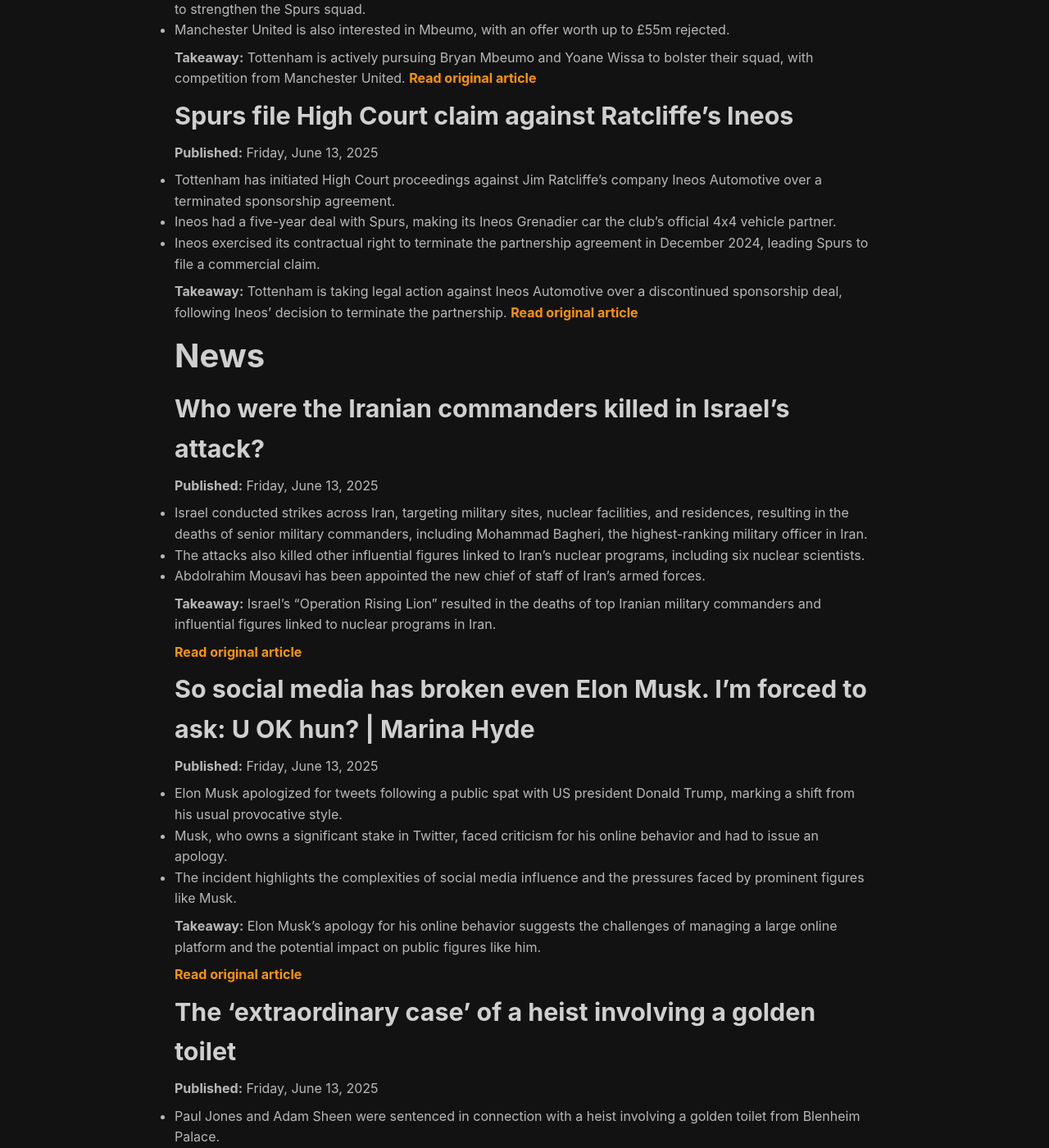
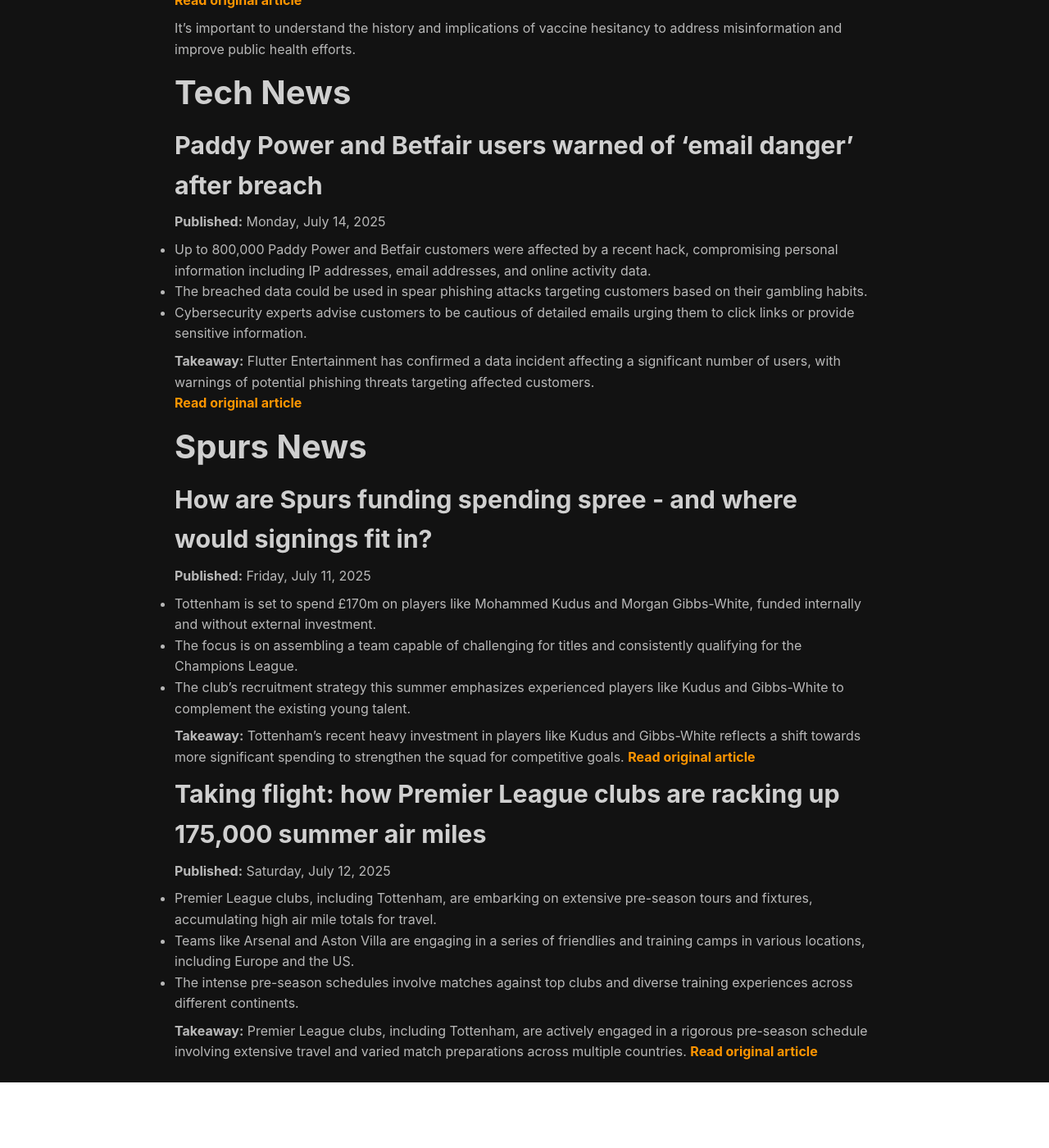
Before and after one commit to jonhadfield/jonhadfield.github.io, a Jekyll site: the page built from index.md, in a window 1280 px wide and 1400 px high, scrolled down 783 px. Shown: the whole window at 82% size. Built offline with Jekyll 4.4.1, drawn with Linux system fonts in a browser that asks for light colours; nearby versions of some CDN libraries; after the commit the page ends 2103 px from its top, so only the background shows below that; some of the changed text lies outside the part shown.

Commit message:
update files.

```diff
--- a/index.md
+++ b/index.md
@@ -13,70 +13,55 @@ footer: false
 ---
 
 
+# News
+
+## Marten and Gordon guilty of gross negligence manslaughter of their baby
+**Published:** Monday, July 14, 2025
+
+- Constance Marten, 38, and Mark Gordon, 51, were convicted for manslaughter by gross negligence related to their baby's death.
+- The prosecution argued that the couple's actions led to the death of their baby, Victoria, through hypothermia or smothering.
+- Marten and Gordon had four other children taken into care before their baby's death.
+
+**Takeaway:** Marten and Gordon found guilty of gross negligence manslaughter after their baby was found dead. [Read original article](https://www.bbc.com/news/articles/cjelz43ggp3o)
+
+## Anti-Vax Movement in the UK and US
+**Published:** Monday, July 14, 2025
+
+- The article discusses historical movements against vaccines including the diphtheria-tetanus-whooping cough vaccine in the 1970s and a similar one in the US in the early 1980s.
+- Wakefield's controversial MMR vaccine study falsely linked autism to the vaccine, contributing to a generalized distrust of vaccination.
+- The impact of anti-vaccine sentiment is seen in spiking measles cases, revealing the consequences of vaccine hesitancy.
+
+**Takeaway:** The article explores the origins and consequences of anti-vaccine movements in the UK and US. [Read original article](https://www.theguardian.com/society/commentisfree/2025/jul/14/measles-cases-surging-europe-us-anti-vax-conspiracy-theory)
+
+It's important to understand the history and implications of vaccine hesitancy to address misinformation and improve public health efforts.
+
 # Tech News
-## Meta AI searches made public - but do all its users realise?
-**Published:** Friday, June 13, 2025
 
-- Some users of Meta AI may be unknowingly making their searches public, potentially revealing personal information.
-- Users' prompts and results with Meta AI are posted on a public feed, leading to privacy and security concerns.
-- Meta AI allows users to make posts public or private but may not ensure full user understanding of the implications.
+## Paddy Power and Betfair users warned of 'email danger' after breach
+**Published:** Monday, July 14, 2025
 
-**Takeaway:** Meta AI users might be sharing sensitive information inadvertently due to potential lack of awareness about their searches being public.
-[Read original article](https://www.bbc.com/news/articles/c0573lj172jo)
+- Up to 800,000 Paddy Power and Betfair customers were affected by a recent hack, compromising personal information including IP addresses, email addresses, and online activity data.
+- The breached data could be used in spear phishing attacks targeting customers based on their gambling habits.
+- Cybersecurity experts advise customers to be cautious of detailed emails urging them to click links or provide sensitive information.
+
+**Takeaway:** Flutter Entertainment has confirmed a data incident affecting a significant number of users, with warnings of potential phishing threats targeting affected customers.
+[Read original article](https://www.bbc.com/news/articles/cz7l29zved9o)
 
 # Spurs News
-## Spurs hold talks over signing Brentford’s Bryan Mbeumo and are interested in Yoane Wissa
-**Published:** Friday, June 13, 2025
+## How are Spurs funding spending spree - and where would signings fit in?
+**Published:** Friday, July 11, 2025
 
-- Tottenham has engaged in initial talks to sign Bryan Mbeumo from Brentford and is eyeing his strike partner Yoane Wissa.
-- Thomas Frank, the new manager, targets the duo who scored 39 Premier League goals for Brentford last season to strengthen the Spurs squad.
-- Manchester United is also interested in Mbeumo, with an offer worth up to £55m rejected.
+- Tottenham is set to spend £170m on players like Mohammed Kudus and Morgan Gibbs-White, funded internally and without external investment.
+- The focus is on assembling a team capable of challenging for titles and consistently qualifying for the Champions League.
+- The club's recruitment strategy this summer emphasizes experienced players like Kudus and Gibbs-White to complement the existing young talent.
 
-**Takeaway:** Tottenham is actively pursuing Bryan Mbeumo and Yoane Wissa to bolster their squad, with competition from Manchester United. [Read original article](https://www.theguardian.com/football/2025/jun/13/spurs-hold-talks-over-signing-brentfords-bryan-mbeumo-and-interested-in-wissa)
+**Takeaway:** Tottenham's recent heavy investment in players like Kudus and Gibbs-White reflects a shift towards more significant spending to strengthen the squad for competitive goals. [Read original article](https://www.bbc.com/sport/football/articles/c8e4g51g892o)
 
-## Spurs file High Court claim against Ratcliffe's Ineos
-**Published:** Friday, June 13, 2025
+## Taking flight: how Premier League clubs are racking up 175,000 summer air miles
+**Published:** Saturday, July 12, 2025
 
-- Tottenham has initiated High Court proceedings against Jim Ratcliffe's company Ineos Automotive over a terminated sponsorship agreement.
-- Ineos had a five-year deal with Spurs, making its Ineos Grenadier car the club's official 4x4 vehicle partner.
-- Ineos exercised its contractual right to terminate the partnership agreement in December 2024, leading Spurs to file a commercial claim.
+- Premier League clubs, including Tottenham, are embarking on extensive pre-season tours and fixtures, accumulating high air mile totals for travel.
+- Teams like Arsenal and Aston Villa are engaging in a series of friendlies and training camps in various locations, including Europe and the US.
+- The intense pre-season schedules involve matches against top clubs and diverse training experiences across different continents.
 
-**Takeaway:** Tottenham is taking legal action against Ineos Automotive over a discontinued sponsorship deal, following Ineos' decision to terminate the partnership. [Read original article](https://www.bbc.com/sport/football/articles/c78029rkp44o)
-
-# News
-
-## Who were the Iranian commanders killed in Israel's attack?
-**Published:** Friday, June 13, 2025
-
-- Israel conducted strikes across Iran, targeting military sites, nuclear facilities, and residences, resulting in the deaths of senior military commanders, including Mohammad Bagheri, the highest-ranking military officer in Iran.
-- The attacks also killed other influential figures linked to Iran's nuclear programs, including six nuclear scientists.
-- Abdolrahim Mousavi has been appointed the new chief of staff of Iran's armed forces.
-
-**Takeaway:** Israel's "Operation Rising Lion" resulted in the deaths of top Iranian military commanders and influential figures linked to nuclear programs in Iran.
-
-[Read original article](https://www.bbc.com/news/articles/c2lk5j18k4vo)
-
-## So social media has broken even Elon Musk. I’m forced to ask: U OK hun? | Marina Hyde
-**Published:** Friday, June 13, 2025
-
-- Elon Musk apologized for tweets following a public spat with US president Donald Trump, marking a shift from his usual provocative style.
-- Musk, who owns a significant stake in Twitter, faced criticism for his online behavior and had to issue an apology.
-- The incident highlights the complexities of social media influence and the pressures faced by prominent figures like Musk.
-
-**Takeaway:** Elon Musk's apology for his online behavior suggests the challenges of managing a large online platform and the potential impact on public figures like him.
-
-[Read original article](https://www.theguardian.com/commentisfree/2025/jun/13/social-media-elon-musk-donald-trump-x-platform)
-
-## The 'extraordinary case' of a heist involving a golden toilet
-**Published:** Friday, June 13, 2025
-
-- Paul Jones and Adam Sheen were sentenced in connection with a heist involving a golden toilet from Blenheim Palace.
-- Jones was involved in reconnaissance at the palace, taking pictures and preparing for the heist.
-- Sheen, a repeat offender with a criminal history, was the alleged mastermind behind the burglary.
-
-**Takeaway:** The theft of a golden toilet from Blenheim Palace led to sentences for those involved, highlighting the audacious nature of the crime.
-
-[Read original article](undefined)
-
-# Conclusion
-These articles cover a range of events including military strikes in Iran, social media controversies involving Elon Musk, and a unique heist involving a golden toilet from Blenheim Palace.
+**Takeaway:** Premier League clubs, including Tottenham, are actively engaged in a rigorous pre-season schedule involving extensive travel and varied match preparations across multiple countries. [Read original article](https://www.theguardian.com/football/2025/jul/12/taking-flight-how-premier-league-clubs-are-racking-up-175000-summer-air-miles)
```
